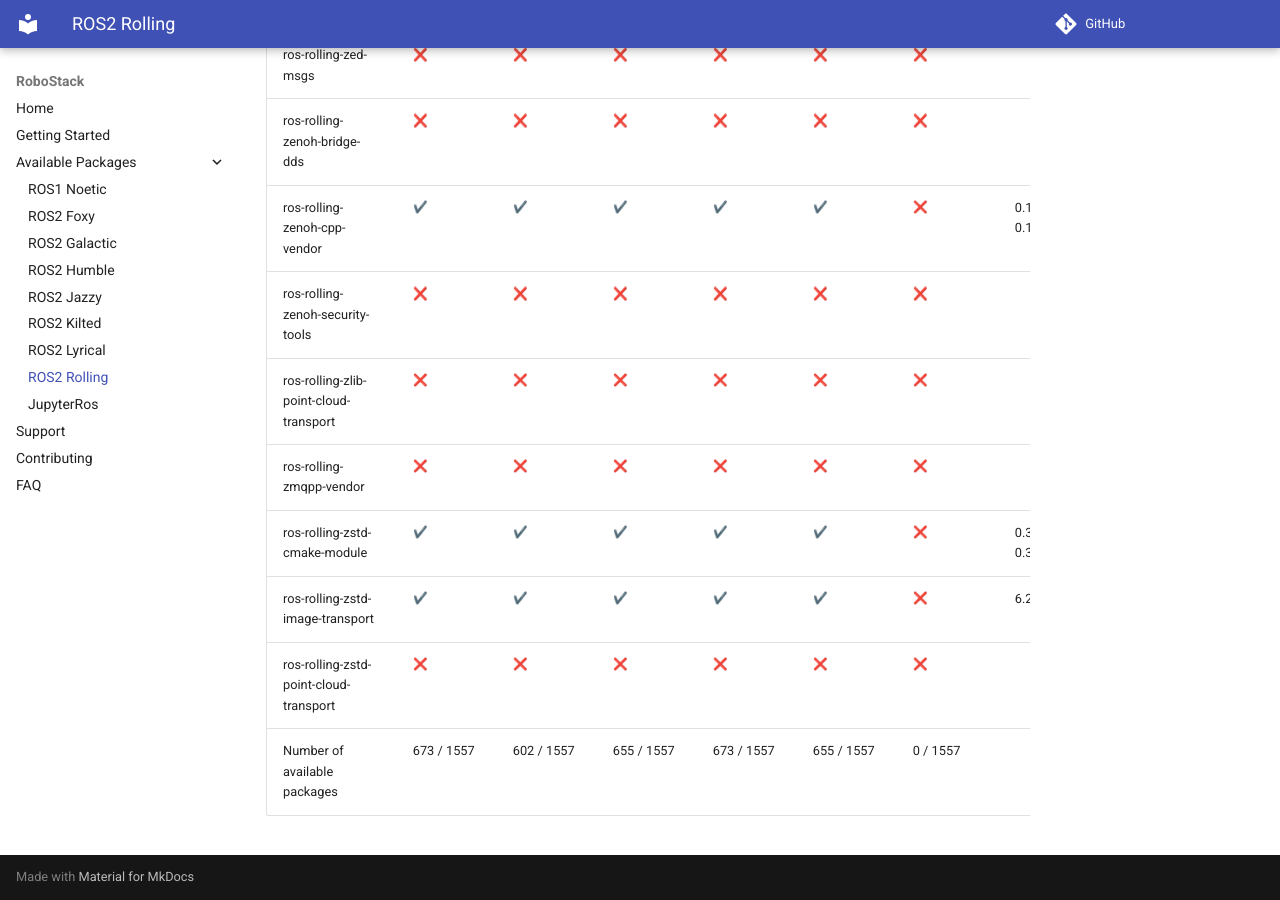
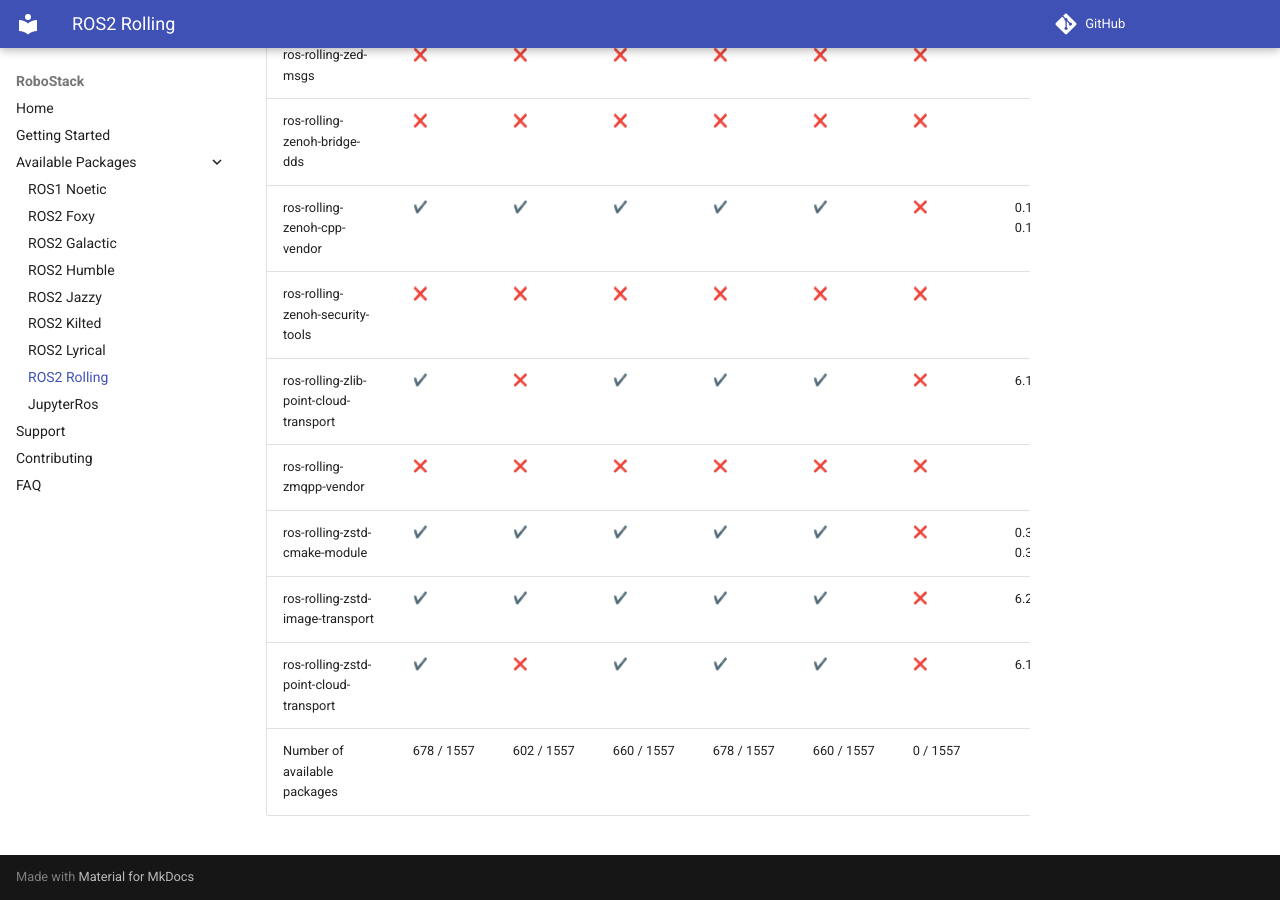
Before and after one commit to RoboStack/robostack.github.io, an MkDocs documentation site: the page built from docs/rolling.md, in a window 1280 px wide and 900 px high, scrolled down 115977 px. Built offline with MkDocs 1.6.1 and Material for MkDocs 9.7.7, drawn with Linux system fonts in a browser that asks for light colours; emoji names are drawn with the system emoji font; comment, search, counter and statistics services are not loaded.

Commit message:
Update tables

```diff
--- a/docs/rolling.md
+++ b/docs/rolling.md
@@ -271,7 +271,7 @@
 | ros-rolling-diagnostics | :heavy_check_mark: { data-sort='1' } | :heavy_check_mark: { data-sort='1' } | :heavy_check_mark: { data-sort='1' } | :heavy_check_mark: { data-sort='1' } | :heavy_check_mark: { data-sort='1' } | :x: { data-sort='0' } | 4.4.6  |
 | ros-rolling-diff-drive-controller | :heavy_check_mark: { data-sort='1' } | :heavy_check_mark: { data-sort='1' } | :heavy_check_mark: { data-sort='1' } | :heavy_check_mark: { data-sort='1' } | :heavy_check_mark: { data-sort='1' } | :x: { data-sort='0' } | 6.5.0, 6.6.0, 6.7.0  |
 | ros-rolling-domain-coordinator | :heavy_check_mark: { data-sort='1' } | :heavy_check_mark: { data-sort='1' } | :heavy_check_mark: { data-sort='1' } | :heavy_check_mark: { data-sort='1' } | :heavy_check_mark: { data-sort='1' } | :x: { data-sort='0' } | 0.15.6, 0.15.7, 0.16.0  |
-| ros-rolling-draco-point-cloud-transport | :x: { data-sort='0' } | :x: { data-sort='0' } | :x: { data-sort='0' } | :x: { data-sort='0' } | :x: { data-sort='0' } | :x: { data-sort='0' } |   |
+| ros-rolling-draco-point-cloud-transport | :heavy_check_mark: { data-sort='1' } | :x: { data-sort='0' } | :heavy_check_mark: { data-sort='1' } | :heavy_check_mark: { data-sort='1' } | :heavy_check_mark: { data-sort='1' } | :x: { data-sort='0' } | 6.1.0  |
 | ros-rolling-dual-arm-panda-moveit-config | :x: { data-sort='0' } | :x: { data-sort='0' } | :x: { data-sort='0' } | :x: { data-sort='0' } | :x: { data-sort='0' } | :x: { data-sort='0' } |   |
 | ros-rolling-dual-laser-merger | :heavy_check_mark: { data-sort='1' } | :x: { data-sort='0' } | :heavy_check_mark: { data-sort='1' } | :heavy_check_mark: { data-sort='1' } | :heavy_check_mark: { data-sort='1' } | :x: { data-sort='0' } | 0.0.1  |
 | ros-rolling-dummy-map-server | :heavy_check_mark: { data-sort='1' } | :heavy_check_mark: { data-sort='1' } | :heavy_check_mark: { data-sort='1' } | :heavy_check_mark: { data-sort='1' } | :heavy_check_mark: { data-sort='1' } | :x: { data-sort='0' } | 0.37.8, 0.38.0  |
@@ -932,10 +932,10 @@
 | ros-rolling-plotjuggler-msgs | :heavy_check_mark: { data-sort='1' } | :x: { data-sort='0' } | :heavy_check_mark: { data-sort='1' } | :heavy_check_mark: { data-sort='1' } | :heavy_check_mark: { data-sort='1' } | :x: { data-sort='0' } | 0.2.3  |
 | ros-rolling-plotjuggler-ros | :heavy_check_mark: { data-sort='1' } | :x: { data-sort='0' } | :heavy_check_mark: { data-sort='1' } | :heavy_check_mark: { data-sort='1' } | :heavy_check_mark: { data-sort='1' } | :x: { data-sort='0' } | 2.3.1  |
 | ros-rolling-pluginlib | :heavy_check_mark: { data-sort='1' } | :heavy_check_mark: { data-sort='1' } | :heavy_check_mark: { data-sort='1' } | :heavy_check_mark: { data-sort='1' } | :heavy_check_mark: { data-sort='1' } | :x: { data-sort='0' } | 5.8.4, 6.0.0  |
-| ros-rolling-point-cloud-interfaces | :x: { data-sort='0' } | :x: { data-sort='0' } | :x: { data-sort='0' } | :x: { data-sort='0' } | :x: { data-sort='0' } | :x: { data-sort='0' } |   |
+| ros-rolling-point-cloud-interfaces | :heavy_check_mark: { data-sort='1' } | :x: { data-sort='0' } | :heavy_check_mark: { data-sort='1' } | :heavy_check_mark: { data-sort='1' } | :heavy_check_mark: { data-sort='1' } | :x: { data-sort='0' } | 6.1.0  |
 | ros-rolling-point-cloud-msg-wrapper | :heavy_check_mark: { data-sort='1' } | :heavy_check_mark: { data-sort='1' } | :heavy_check_mark: { data-sort='1' } | :heavy_check_mark: { data-sort='1' } | :heavy_check_mark: { data-sort='1' } | :x: { data-sort='0' } | 1.0.7  |
 | ros-rolling-point-cloud-transport | :heavy_check_mark: { data-sort='1' } | :heavy_check_mark: { data-sort='1' } | :heavy_check_mark: { data-sort='1' } | :heavy_check_mark: { data-sort='1' } | :heavy_check_mark: { data-sort='1' } | :x: { data-sort='0' } | 5.4.0, 6.0.0  |
-| ros-rolling-point-cloud-transport-plugins | :x: { data-sort='0' } | :x: { data-sort='0' } | :x: { data-sort='0' } | :x: { data-sort='0' } | :x: { data-sort='0' } | :x: { data-sort='0' } |   |
+| ros-rolling-point-cloud-transport-plugins | :heavy_check_mark: { data-sort='1' } | :x: { data-sort='0' } | :heavy_check_mark: { data-sort='1' } | :heavy_check_mark: { data-sort='1' } | :heavy_check_mark: { data-sort='1' } | :x: { data-sort='0' } | 6.1.0  |
 | ros-rolling-point-cloud-transport-py | :x: { data-sort='0' } | :x: { data-sort='0' } | :x: { data-sort='0' } | :x: { data-sort='0' } | :x: { data-sort='0' } | :x: { data-sort='0' } |   |
 | ros-rolling-point-cloud-transport-tutorial | :x: { data-sort='0' } | :x: { data-sort='0' } | :x: { data-sort='0' } | :x: { data-sort='0' } | :x: { data-sort='0' } | :x: { data-sort='0' } |   |
 | ros-rolling-pointcloud-to-laserscan | :heavy_check_mark: { data-sort='1' } | :x: { data-sort='0' } | :heavy_check_mark: { data-sort='1' } | :heavy_check_mark: { data-sort='1' } | :heavy_check_mark: { data-sort='1' } | :x: { data-sort='0' } | 2.1.0  |
@@ -1552,9 +1552,9 @@
 | ros-rolling-zenoh-bridge-dds | :x: { data-sort='0' } | :x: { data-sort='0' } | :x: { data-sort='0' } | :x: { data-sort='0' } | :x: { data-sort='0' } | :x: { data-sort='0' } |   |
 | ros-rolling-zenoh-cpp-vendor | :heavy_check_mark: { data-sort='1' } | :heavy_check_mark: { data-sort='1' } | :heavy_check_mark: { data-sort='1' } | :heavy_check_mark: { data-sort='1' } | :heavy_check_mark: { data-sort='1' } | :x: { data-sort='0' } | 0.10.3, 0.11.0  |
 | ros-rolling-zenoh-security-tools | :x: { data-sort='0' } | :x: { data-sort='0' } | :x: { data-sort='0' } | :x: { data-sort='0' } | :x: { data-sort='0' } | :x: { data-sort='0' } |   |
-| ros-rolling-zlib-point-cloud-transport | :x: { data-sort='0' } | :x: { data-sort='0' } | :x: { data-sort='0' } | :x: { data-sort='0' } | :x: { data-sort='0' } | :x: { data-sort='0' } |   |
+| ros-rolling-zlib-point-cloud-transport | :heavy_check_mark: { data-sort='1' } | :x: { data-sort='0' } | :heavy_check_mark: { data-sort='1' } | :heavy_check_mark: { data-sort='1' } | :heavy_check_mark: { data-sort='1' } | :x: { data-sort='0' } | 6.1.0  |
 | ros-rolling-zmqpp-vendor | :x: { data-sort='0' } | :x: { data-sort='0' } | :x: { data-sort='0' } | :x: { data-sort='0' } | :x: { data-sort='0' } | :x: { data-sort='0' } |   |
 | ros-rolling-zstd-cmake-module | :heavy_check_mark: { data-sort='1' } | :heavy_check_mark: { data-sort='1' } | :heavy_check_mark: { data-sort='1' } | :heavy_check_mark: { data-sort='1' } | :heavy_check_mark: { data-sort='1' } | :x: { data-sort='0' } | 0.33.1, 0.34.0  |
 | ros-rolling-zstd-image-transport | :heavy_check_mark: { data-sort='1' } | :heavy_check_mark: { data-sort='1' } | :heavy_check_mark: { data-sort='1' } | :heavy_check_mark: { data-sort='1' } | :heavy_check_mark: { data-sort='1' } | :x: { data-sort='0' } | 6.2.4  |
-| ros-rolling-zstd-point-cloud-transport | :x: { data-sort='0' } | :x: { data-sort='0' } | :x: { data-sort='0' } | :x: { data-sort='0' } | :x: { data-sort='0' } | :x: { data-sort='0' } |   |
-| Number of available packages |  673 / 1557 | 602 / 1557 | 655 / 1557 | 673 / 1557 | 655 / 1557 | 0 / 1557 |
+| ros-rolling-zstd-point-cloud-transport | :heavy_check_mark: { data-sort='1' } | :x: { data-sort='0' } | :heavy_check_mark: { data-sort='1' } | :heavy_check_mark: { data-sort='1' } | :heavy_check_mark: { data-sort='1' } | :x: { data-sort='0' } | 6.1.0  |
+| Number of available packages |  678 / 1557 | 602 / 1557 | 660 / 1557 | 678 / 1557 | 660 / 1557 | 0 / 1557 |
```
